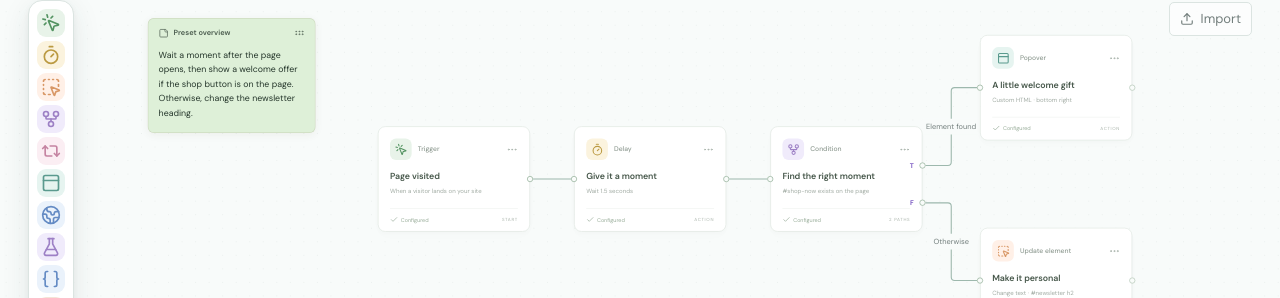
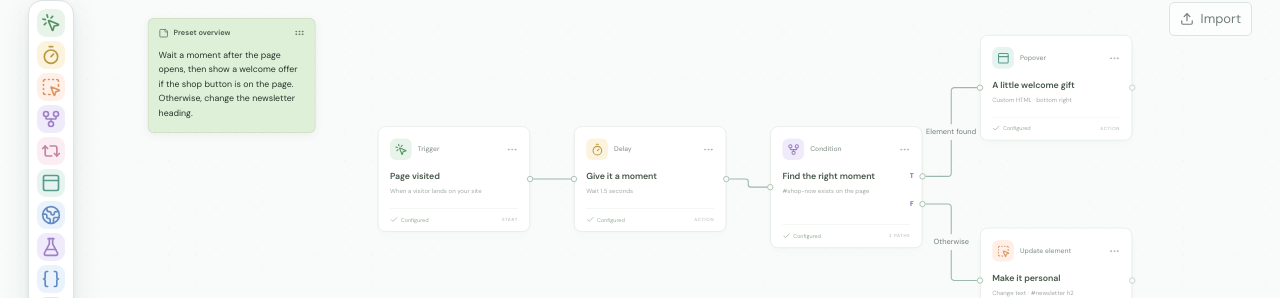
Before and after one commit to dani-beltran/visual-dxp, a Next.js app: page / in a window 1280 px wide. Shown: the part 231-529 px from the top of the page. Built offline with nearby package versions, Linux system fonts and the light colour scheme.

Commit message:
fix: positioning of branching sockets and color in dark mode

```diff
--- a/src/components/WorkflowCard.tsx
+++ b/src/components/WorkflowCard.tsx
@@ -1,4 +1,4 @@
-import { Handle, type NodeProps, Position, useStore } from '@xyflow/react';
+import { Handle, type NodeProps, Position, useStore, useUpdateNodeInternals } from '@xyflow/react';
 import {
   ArrowDown,
   ArrowRight,
@@ -8,7 +8,7 @@ import {
   LoaderCircle,
   Repeat2,
 } from 'lucide-react';
-import { useContext } from 'react';
+import { useContext, useLayoutEffect, useRef } from 'react';
 import { getCatalog, stepSummary } from '../lib/catalog';
 import { useBuilderI18n } from '../lib/i18nContext';
 import { getNodeDataFlow, getNodeDataPorts } from '../lib/nodeData';
@@ -26,6 +26,16 @@ export function WorkflowCard({ id, data, selected }: NodeProps<WorkflowNode>) {
   const { t } = useBuilderI18n();
   const catalog = getCatalog(t);
   const editNote = useContext(NoteEditingContext);
+  const bodyRef = useRef<HTMLDivElement>(null);
+  const updateNodeInternals = useUpdateNodeInternals();
+  useLayoutEffect(() => {
+    const body = bodyRef.current;
+    if (!body) return;
+    const refresh = () => updateNodeInternals(id);
+    const observer = new ResizeObserver(refresh);
+    observer.observe(body);
+    return () => observer.disconnect();
+  }, [id, updateNodeInternals]);
   const firstOutput =
     data.kind === 'experiment'
       ? 'a'
@@ -86,6 +96,7 @@ export function WorkflowCard({ id, data, selected }: NodeProps<WorkflowNode>) {
           aria-label={receivesData ? t('workflowCard.incomingData') : undefined}
         />
       )}
+      <div ref={bodyRef} className={`dxp-node-body${split ? ' dxp-node-body-split' : ''}`}>
         <div className="dxp-node-top">
           <span className={`dxp-node-icon dxp-color-${entry.color}`}>
             <Icon size={19} />
@@ -93,12 +104,76 @@ export function WorkflowCard({ id, data, selected }: NodeProps<WorkflowNode>) {
           <span className="dxp-node-kind">{entry.label}</span>
           <Ellipsis size={17} className="dxp-node-more" />
         </div>
+        <div className="dxp-node-title">
           <strong>{data.label}</strong>
+          {split && (
+            <>
+              <span className="dxp-branch-port dxp-branch-port-first" aria-hidden="true">
+                {data.kind === 'loop' ? (
+                  <Repeat2 size={13} />
+                ) : data.kind === 'experiment' ? (
+                  'A'
+                ) : (
+                  'T'
+                )}
+              </span>
+              <Handle
+                type="source"
+                id={firstOutput ?? undefined}
+                className={`dxp-output-first ${socketClassName(firstOutputConnected, sendsData) ?? ''}`}
+                title={
+                  data.kind === 'experiment'
+                    ? t('experiment.variantA')
+                    : data.kind === 'fork'
+                      ? t('workflowCard.truePassesIncomingDataUnchanged')
+                      : t('workflowCard.body')
+                }
+                position={Position.Right}
+              />
+            </>
+          )}
+        </div>
         <p>{stepSummary(data.kind, data.config, t)}</p>
         {dataFlow && (
           <div className="dxp-node-incoming-value" title={dataFlowLabel}>
             <ArrowRight size={12} aria-hidden="true" /> {dataFlowLabel}
           </div>
+        )}
+        {split && (
+          <>
+            <span className="dxp-branch-port dxp-branch-port-second" aria-hidden="true">
+              {data.kind === 'loop' ? (
+                <ArrowDown size={13} />
+              ) : data.kind === 'experiment' ? (
+                'B'
+              ) : (
+                'F'
+              )}
+            </span>
+            <Handle
+              type="source"
+              id={secondOutput}
+              className={`dxp-output-second ${socketClassName(secondOutputConnected, sendsData) ?? ''}`}
+              title={
+                data.kind === 'experiment'
+                  ? t('experiment.variantB')
+                  : data.kind === 'fork'
+                    ? t('workflowCard.falsePassesIncomingDataUnchanged')
+                    : t('workflowCard.done')
+              }
+              position={Position.Right}
+            />
+          </>
+        )}
+      </div>
+      {!split && (
+        <Handle
+          type="source"
+          position={Position.Right}
+          className={socketClassName(firstOutputConnected, sendsData)}
+          title={sendsData ? outputLabel : undefined}
+          aria-label={sendsData ? outputLabel : undefined}
+        />
       )}
       <div className="dxp-node-footer">
         <span>
@@ -127,62 +202,6 @@ export function WorkflowCard({ id, data, selected }: NodeProps<WorkflowNode>) {
                 : 'ACTION'}
         </span>
       </div>
-      {split && (
-        <>
-          <span className="dxp-branch-port dxp-branch-port-first" aria-hidden="true">
-            {data.kind === 'loop' ? <Repeat2 size={13} /> : data.kind === 'experiment' ? 'A' : 'T'}
-          </span>
-          <span className="dxp-branch-port dxp-branch-port-second" aria-hidden="true">
-            {data.kind === 'loop' ? (
-              <ArrowDown size={13} />
-            ) : data.kind === 'experiment' ? (
-              'B'
-            ) : (
-              'F'
-            )}
-          </span>
-        </>
-      )}
-      {split ? (
-        <>
-          <Handle
-            type="source"
-            id={firstOutput ?? undefined}
-            className={socketClassName(firstOutputConnected, sendsData)}
-            title={
-              data.kind === 'experiment'
-                ? t('experiment.variantA')
-                : data.kind === 'fork'
-                  ? t('workflowCard.truePassesIncomingDataUnchanged')
-                  : t('workflowCard.body')
-            }
-            position={Position.Right}
-            style={{ top: '37%' }}
-          />
-          <Handle
-            type="source"
-            id={secondOutput}
-            className={socketClassName(secondOutputConnected, sendsData)}
-            title={
-              data.kind === 'experiment'
-                ? t('experiment.variantB')
-                : data.kind === 'fork'
-                  ? t('workflowCard.falsePassesIncomingDataUnchanged')
-                  : t('workflowCard.done')
-            }
-            position={Position.Right}
-            style={{ top: '73%' }}
-          />
-        </>
-      ) : (
-        <Handle
-          type="source"
-          position={Position.Right}
-          className={socketClassName(firstOutputConnected, sendsData)}
-          title={sendsData ? outputLabel : undefined}
-          aria-label={sendsData ? outputLabel : undefined}
-        />
-      )}
     </div>
   );
 }
--- a/src/styles/builder.css
+++ b/src/styles/builder.css
@@ -346,6 +346,15 @@
   gap: 9px;
   margin-bottom: 15px;
 }
+.dxp-node-body {
+  position: relative;
+  margin-inline: -17px;
+  padding-inline: 17px;
+  display: flow-root;
+}
+.dxp-node-body-split {
+  padding-bottom: 24px;
+}
 .dxp-node-icon {
   width: 32px;
   height: 32px;
@@ -362,14 +371,19 @@
   margin-inline-start: auto;
   color: #abb5ad;
 }
-.dxp-node > strong {
+.dxp-node-title {
+  position: relative;
+  margin-inline: -17px;
+  padding-inline: 17px;
+}
+.dxp-node-title > strong {
   display: block;
   font-size: 13px;
   letter-spacing: -0.15px;
   font-weight: 550;
   line-height: 1.4;
 }
-.dxp-node > p {
+.dxp-node-body > p {
   font-size: 9px;
   color: #a1aba3;
   margin-top: 7px;
@@ -418,7 +432,9 @@
 .dxp-builder .react-flow__handle-right {
   right: -1px;
 }
-.dxp-node-pink .dxp-branch-port svg,
+.dxp-node-pink .dxp-branch-port svg {
+  color: var(--dxp-node-output-icon);
+}
 .dxp-inspector-loop-outputs .dxp-loop-body-icon,
 .dxp-inspector-loop-outputs .dxp-loop-done-icon {
   color: var(--dxp-muted);
@@ -1026,7 +1042,7 @@
   .dxp-node {
     width: 215px;
   }
-  .dxp-node > strong {
+  .dxp-node-title > strong {
     font-size: 12px;
   }
   .dxp-work-area > .dxp-inspector {
@@ -1195,13 +1211,20 @@
   border-radius: 3px;
   pointer-events: none;
 }
-.dxp-branch-port-first {
-  top: 37%;
+.dxp-branch-port-first,
+.dxp-builder .react-flow__handle.dxp-output-first {
+  top: 50%;
 }
 .dxp-branch-port svg {
   display: block;
   color: var(--dxp-muted);
 }
-.dxp-branch-port-second {
-  top: 73%;
+.dxp-branch-port-second,
+.dxp-builder .react-flow__handle.dxp-output-second {
+  top: auto;
+  bottom: 12px;
+  transform: translateY(50%);
 }
+.dxp-builder .react-flow__handle.dxp-output-second {
+  transform: translate(50%, 50%);
+}
--- a/src/styles/theme.css
+++ b/src/styles/theme.css
@@ -20,6 +20,7 @@
   --dxp-text: color-mix(in srgb, var(--dxp-primary-color) 18%, #292d32);
   --dxp-text-secondary: color-mix(in srgb, var(--dxp-text) 80%, white);
   --dxp-muted: color-mix(in srgb, var(--dxp-text) 65%, white);
+  --dxp-node-output-icon: var(--dxp-muted);
   --dxp-subtle: color-mix(in srgb, var(--dxp-text) 52%, white);
   --dxp-line: color-mix(in srgb, var(--dxp-primary-color) 12%, #f4f4f4);
   --dxp-line-strong: color-mix(in srgb, var(--dxp-primary-color) 23%, #eeeeee);
@@ -66,6 +67,12 @@
   --dxp-text: #e5eee8;
   --dxp-text-secondary: #c0d0c6;
   --dxp-muted: #a3b8aa;
+  /* Canvas output icons sit on white badges in both themes. */
+  --dxp-node-output-icon: color-mix(
+    in srgb,
+    color-mix(in srgb, var(--dxp-primary, #247252) 18%, #292d32) 65%,
+    white
+  );
   --dxp-subtle: #8ca494;
   --dxp-line: #304238;
   --dxp-line-strong: #486052;
@@ -112,7 +119,7 @@
   :is(
     .dxp-node-kind,
     .dxp-node-more,
-    .dxp-node > p,
+    .dxp-node-body > p,
     .dxp-node-footer,
     .dxp-node-footer > span:first-child
   ) {
```
Lines whose indentation alone changed are shown as unchanged.
